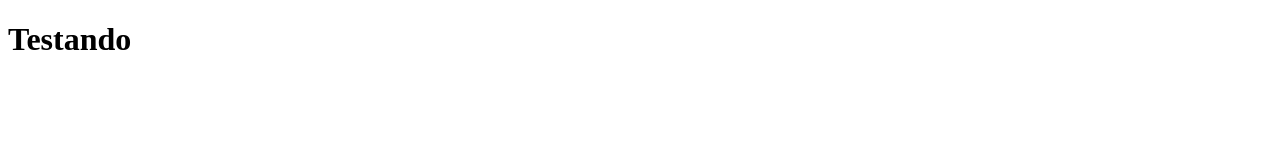
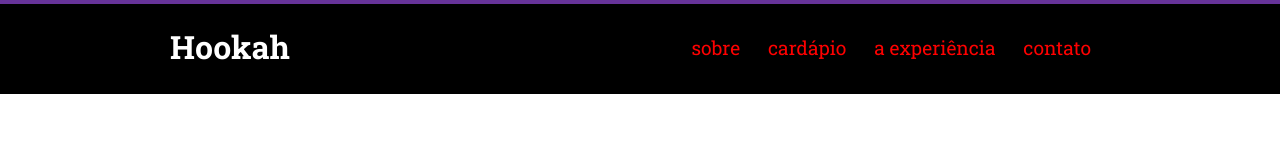
Before and after one commit to marcusvcribeiro/Hookah, a plain HTML site: page index.html in a window 1280 px wide. Drawn offline with Linux system fonts and the light colour scheme.

Commit message:
Header iniciado

```diff
--- /dev/null
+++ b/css/base/base.scss
@@ -0,0 +1,9 @@
+/**BASE**/
+body {
+  font-family: "Roboto Slab", serif;
+}
+
+.container {
+  width: 940px;
+  margin: 0 auto;
+}
--- a/css/estilos.scss
+++ b/css/estilos.scss
@@ -0,0 +1,3 @@
+@import 'base/base.scss';
+@import 'layout/header.scss';
+@import 'layout/footer.scss';
--- /dev/null
+++ b/css/layout/header.scss
@@ -0,0 +1,53 @@
+/*HEADER*/
+header {
+    width: 100%;
+    position: absolute;
+    height: 90px;
+    background-color: #000;
+    border-top: 4px solid rebeccapurple;
+
+}
+
+.container {
+    position: relative;
+
+    h1 {
+        float: left;
+        display: block;
+        color: #fff;
+        width: 30%;
+    }
+
+    .menu-principal {
+        color: red;
+        position: absolute;
+        right: 0;
+        top: 0.6em;
+        font-size: 1.2em;
+        width: 50%;
+
+        ul {
+            li {
+                display: inline-block;
+                padding: 0 0.6em;
+
+                a {
+                    text-decoration: none;
+                    color: red;
+
+                    &:hover {
+                        color: rebeccapurple;
+                    }
+                }
+            }
+        }
+
+    }
+}
+
+@media(max-width: 420px){
+
+}
+@media(max-width: 375px){
+
+}
--- a/index.html
+++ b/index.html
@@ -5,8 +5,25 @@
         <meta charset="UTF-8">
         <meta name="viewport" content="width=device-width, initial-scale=1">
         <link href="css/estilos.css" rel="stylesheet">
+        <link href="css/base/normalize.css" rel="stylesheet">
+        <link href='http://fonts.googleapis.com/css?family=Roboto+Slab:400,300,700' rel='stylesheet' type='text/css'>
     </head>
     <body>
-     <h1>Testando</h1>
+
+     <header>
+         <div class="container">
+             <h1>
+                 Hookah
+             </h1>
+             <nav class="menu-principal">
+                 <ul>
+                     <li><a href="">sobre</a></li>
+                     <li><a href="">cardápio</a></li>
+                     <li><a href="">a experiência</a></li>
+                     <li><a href="">contato</a></li>
+                 </ul>
+             </nav>
+         </div>
+     </header>
     </body>
 </html>
```
Also changed, not shown: css/base/normalize.css (renamed from css/normalize.css), css/estilos.css, css/layout/footer.scss (added).
